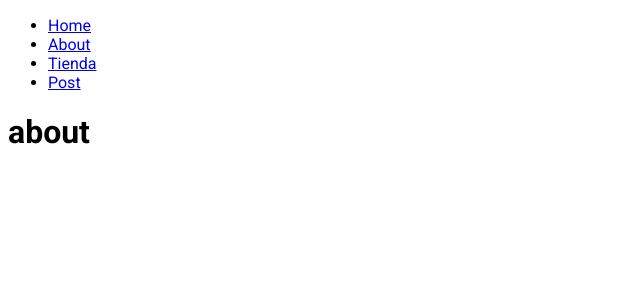
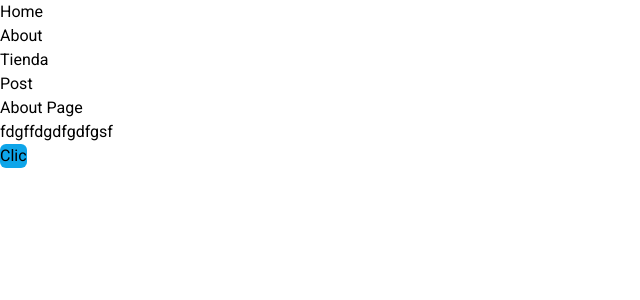
Before and after one commit to Lemito66/nextjs, a Next.js app in the folder projects/my-next-project/: page /about in a window 1280 px wide. Shown: the top 300 px of the page, without its empty margins (0-640 px from the left). Built offline with nearby package versions, Linux system fonts and the light colour scheme.

Commit message:
redireccionamiento a otras páginas

```diff
--- a/projects/my-next-project/src/app/about/page.jsx
+++ b/projects/my-next-project/src/app/about/page.jsx
@@ -1,9 +1,26 @@
-import React from "react";
-export const metadata = {
+"use client";
+import { useRouter } from "next/navigation";
+
+/* export const metadata = {
   title: "About Page",
   description: "Primera aplicación con Next.js",
   keywords: "nextjs, react, javascript, ecommerce, tienda",
-};
+}; */
 export default function AboutPage() {
-  return <h1>about</h1>;
+  const router = useRouter(); // Hook de Next.js para obtener el objeto router y poder navegar entre páginas
+  return (
+    <section>
+      <h1>About Page</h1>
+      <p>fdgffdgdfgdfgsf</p>
+
+      <button
+        className="bg-sky-500 rounded-md"
+        onClick={() => {
+          router.push("/"); // Navegar a la página de inicio
+        }}
+      >
+        Clic
+      </button>
+    </section>
+  );
 }
--- a/projects/my-next-project/src/app/globals.css
+++ b/projects/my-next-project/src/app/globals.css
@@ -1,3 +1,3 @@
-/* @tailwind base;
+@tailwind base;
 @tailwind components;
-@tailwind utilities; */
+@tailwind utilities;
```
